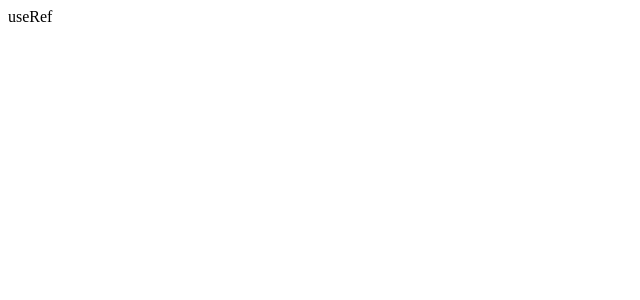
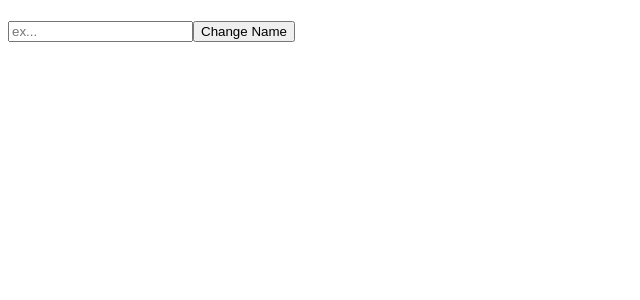
Before and after one commit to Shiho317/react-hooks, a React (Create React App) app: page /useref in a window 1280 px wide. Shown: the top 300 px of the page, without its empty margins (0-640 px from the left). Built offline with nearby package versions, Linux system fonts and the light colour scheme.

Commit message:
added useref

```diff
--- a/src/Components/useRef/UseRef.js
+++ b/src/Components/useRef/UseRef.js
@@ -1,7 +1,21 @@
-import React from 'react'
+import React, { useRef, useState } from 'react';
 
 export default function UseRef() {
+  const [ title, setTitle ] = useState('')
+  const inputRef = useRef(null);
+
+  const onClick = () => {
+    setTitle(inputRef.current.value)
+    inputRef.current.value = '';
+  };
+
   return (
-    <div>useRef</div>
+    <div>
+      <h1>{title}</h1>
+      <input type='text' placeholder="ex..." ref={inputRef}/>
+      <button onClick={onClick}>
+        Change Name
+      </button>
+    </div>
   )
 }
```
